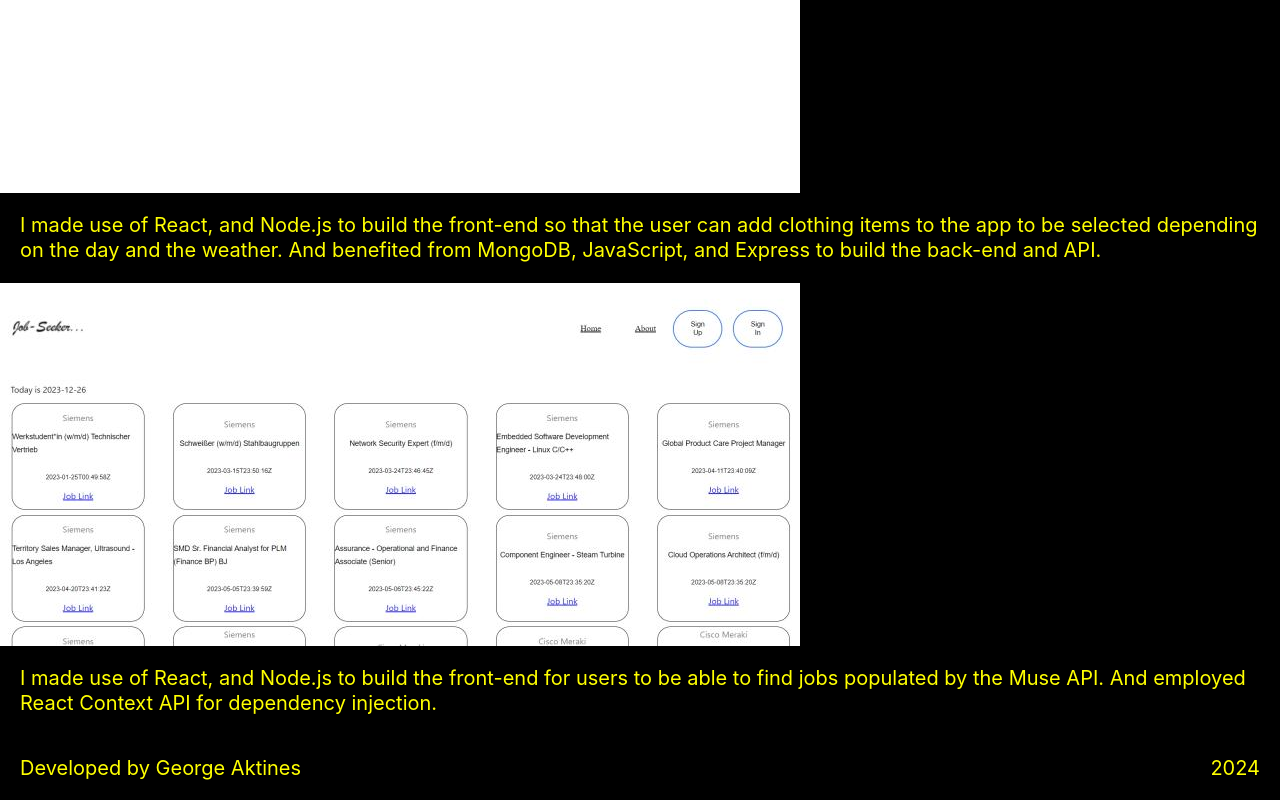
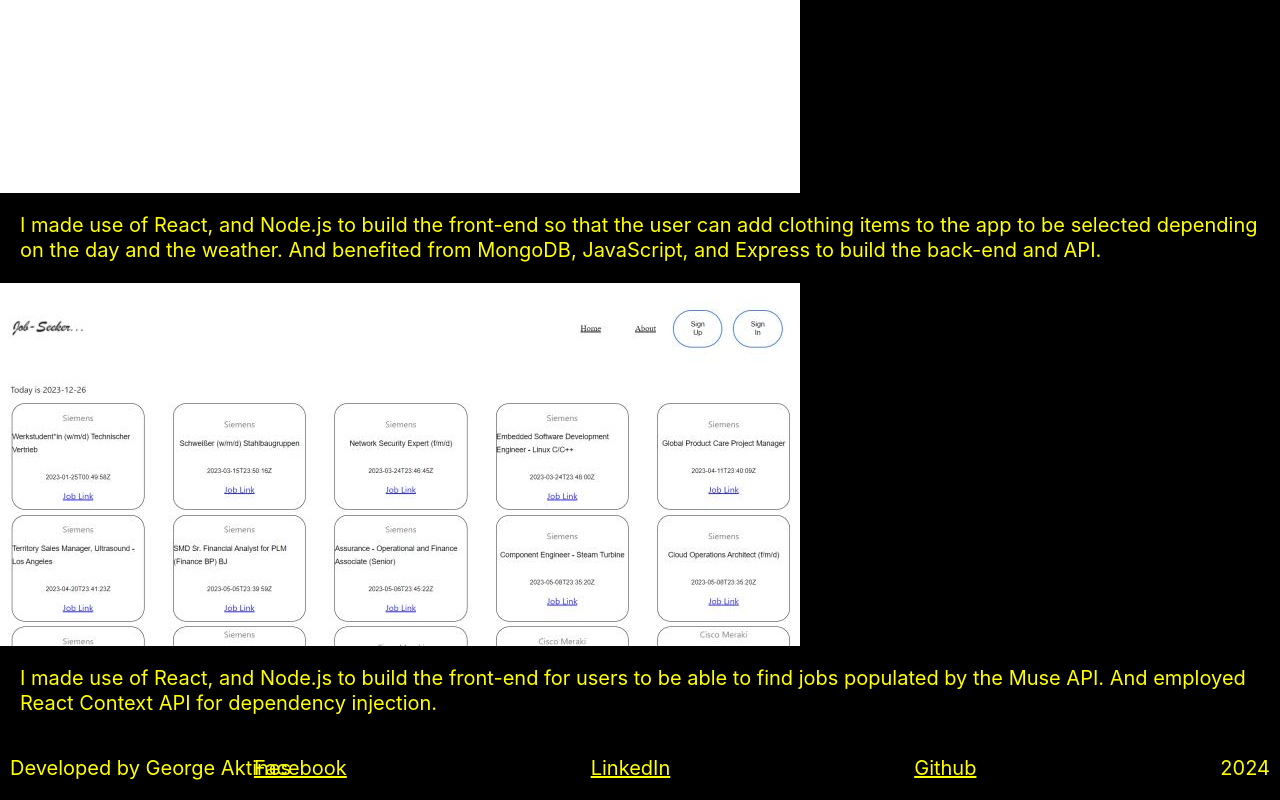
Before and after one commit to Gaktines/profilePage, a React app: page /#/projects in a window 1280 px wide. Shown: the part 344-1144 px from the top of the page. Built offline with nearby package versions, Linux system fonts and the light colour scheme; no server answers.

Commit message:
added social media links

```diff
--- a/src/components/Footer/Footer.css
+++ b/src/components/Footer/Footer.css
@@ -7,7 +7,7 @@
   display: flex;
   justify-content: space-between;
   align-items: center;
-  padding: 0 20px;
+  padding: 0 10px;
  background-color: black;
   margin-bottom: 0px;
 }
@@ -18,6 +18,8 @@
   font-family: "Cabinet Grotesk", Inter;
   font-style: regular;
   color: yellow;
+  justify-content: flex-start;
+  position: absolute;
 }
 
 .footer__date {
@@ -27,3 +29,27 @@
   font-style: regular;
   color: yellow;
 }
+
+.footer__link-facebook{
+  color: yellow;
+  font-size: 20px;
+  font-family: "Cabiney Grotesk", Inter;
+  font-style: regular;
+  display: flex;
+}
+
+.footer__link-linkedin {
+  color: yellow;
+  font-size: 20px;
+  font-family: "Cabiney Grotesk", Inter;
+  font-style: regular;
+  display: flex;
+}
+
+.footer__link-github{
+  color: yellow;
+  font-size: 20px;
+  font-family: "Cabiney Grotesk", Inter;
+  font-style: regular;
+  display: flex;
+}
--- a/src/components/Footer/Footer.js
+++ b/src/components/Footer/Footer.js
@@ -1,9 +1,15 @@
 import "./Footer.css";
+
 
 const Footer = () => {
   return (
     <footer className="footer">
+      <div id="fb-root"></div>
+<script async defer crossOrigin="anonymous" src="https://connect.facebook.net/en_US/sdk.js#xfbml=1&version=v19.0" nonce="r6O74qzh"></script>
       <p className="footer__name">Developed by George Aktines</p>
+      <div className="fb-share-button" data-href="https://www.facebook.com/profile.php?id=61556786993898" data-layout="" data-size=""><a className="footer__link-facebook" rel="noopener" href="https://www.facebook.com/profile.php?id=61556786993898">Facebook</a></div>
+      <div className="linkedin-share-button" data-href="https://www.linkedin.com/in/george-aktines-b5712151/" data-layout="" data-size=""><a className="footer__link-linkedin" rel="noopener" href="https://www.linkedin.com/in/george-aktines-b5712151/">LinkedIn</a></div>
+      <div className="github-share-button" data-href="https://github.com/Gaktines" data-layout="" data-size=""><a className="footer__link-github" rel="noopener" href="https://github.com/Gaktines">Github</a></div>
       <p className="footer__date">2024</p>
     </footer>
   );
```
